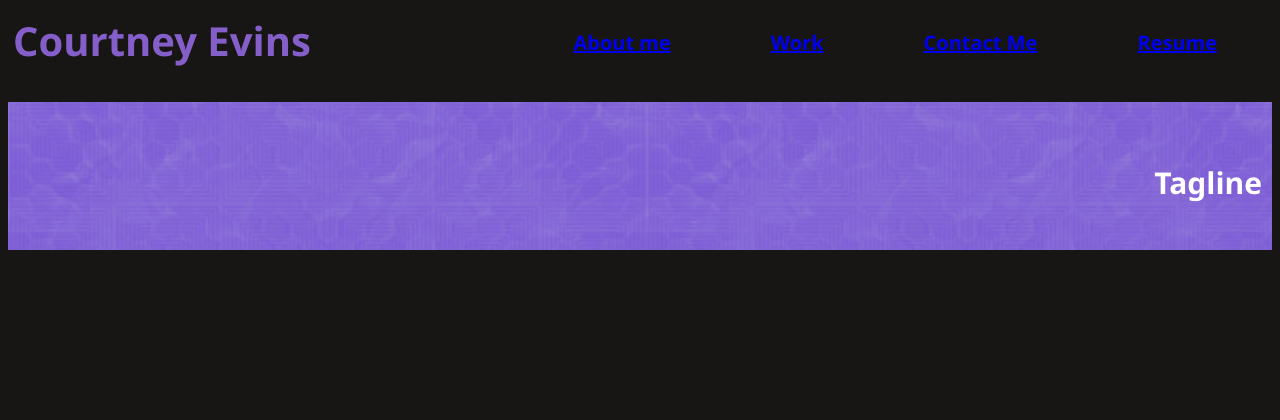
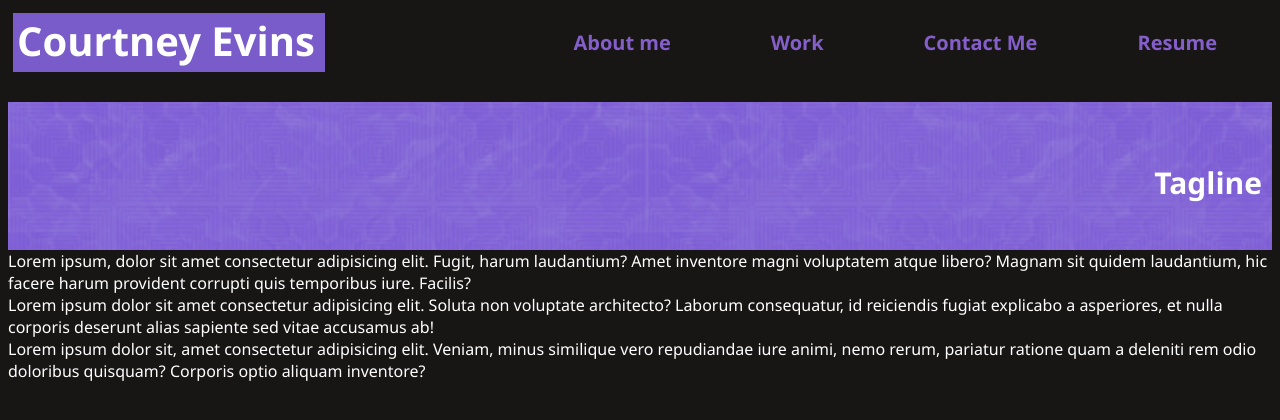
Before and after one commit to coevpen/myportfolio, a plain HTML site: page index.html in a window 1280 px wide. Drawn offline with Linux system fonts and the light colour scheme.

Commit message:
update index.html with content sections

```diff
--- a/assets/css/style.css
+++ b/assets/css/style.css
@@ -1,10 +1,12 @@
 :root {
     --primary-color: white;
     --secondary-color: rgba(140, 100, 214, 0.938);
+    --tertiary-color: rgba(127, 96, 215, 0.938);
 }
 
 * {
     font-family: 'Segoe UI', Tahoma, Geneva, Verdana, sans-serif;
+    color: var(--primary-color);
 }
 
 body {
@@ -12,6 +14,13 @@ body {
 }
 
 a {
+    color: var(--secondary-color);
+    text-decoration: none;
+}
+
+a:hover {
+    color: var(--primary-color);
+    border-bottom: 1px solid var(--primary-color);
 
 }
 
@@ -42,8 +51,10 @@ header {
 header h1 {
     font-weight: bold;
     font-size: 40px;
-    color: var(--secondary-color);
+    color: var(--primary-color);
     margin: 0;
+    padding: 0 10px 0 4px;
+    background-color: var(--tertiary-color);
 }
 
 
--- a/index.html
+++ b/index.html
@@ -21,16 +21,33 @@
                         <a href="#contact-me">Contact Me</a>
                     </li>
                     <li>
-                        <a href="#">Resume</a>
+                        <a href="#" target="_blank">Resume</a>
                     </li>
                 </ul>
             </nav>
         </header>
 
+        <!-- Hero section -->
         <section class="hero">
             <h2 class="tagline">Tagline</h2>
         </section>
 
+        <!-- About Me -->
+        <section id="about-me" class="about-me">
+            Lorem ipsum, dolor sit amet consectetur adipisicing elit. Fugit, harum laudantium? Amet inventore magni voluptatem atque libero? Magnam sit quidem laudantium, hic facere harum provident corrupti quis temporibus iure. Facilis?
+        </section>
+
+        <!-- My work -->
+        <section id="work" class="work">
+            Lorem ipsum dolor sit amet consectetur adipisicing elit. Soluta non voluptate architecto? Laborum consequatur, id reiciendis fugiat explicabo a asperiores, et nulla corporis deserunt alias sapiente sed vitae accusamus ab!
+        </section>
+
+        <!-- Contact Me-->
+        <section id="contact-me" class="contact">
+            Lorem ipsum dolor sit, amet consectetur adipisicing elit. Veniam, minus similique vero repudiandae iure animi, nemo rerum, pariatur ratione quam a deleniti rem odio doloribus quisquam? Corporis optio aliquam inventore?
+        </section>
+
+        <!-- footer -->
         <footer>
 
         </footer>
```
